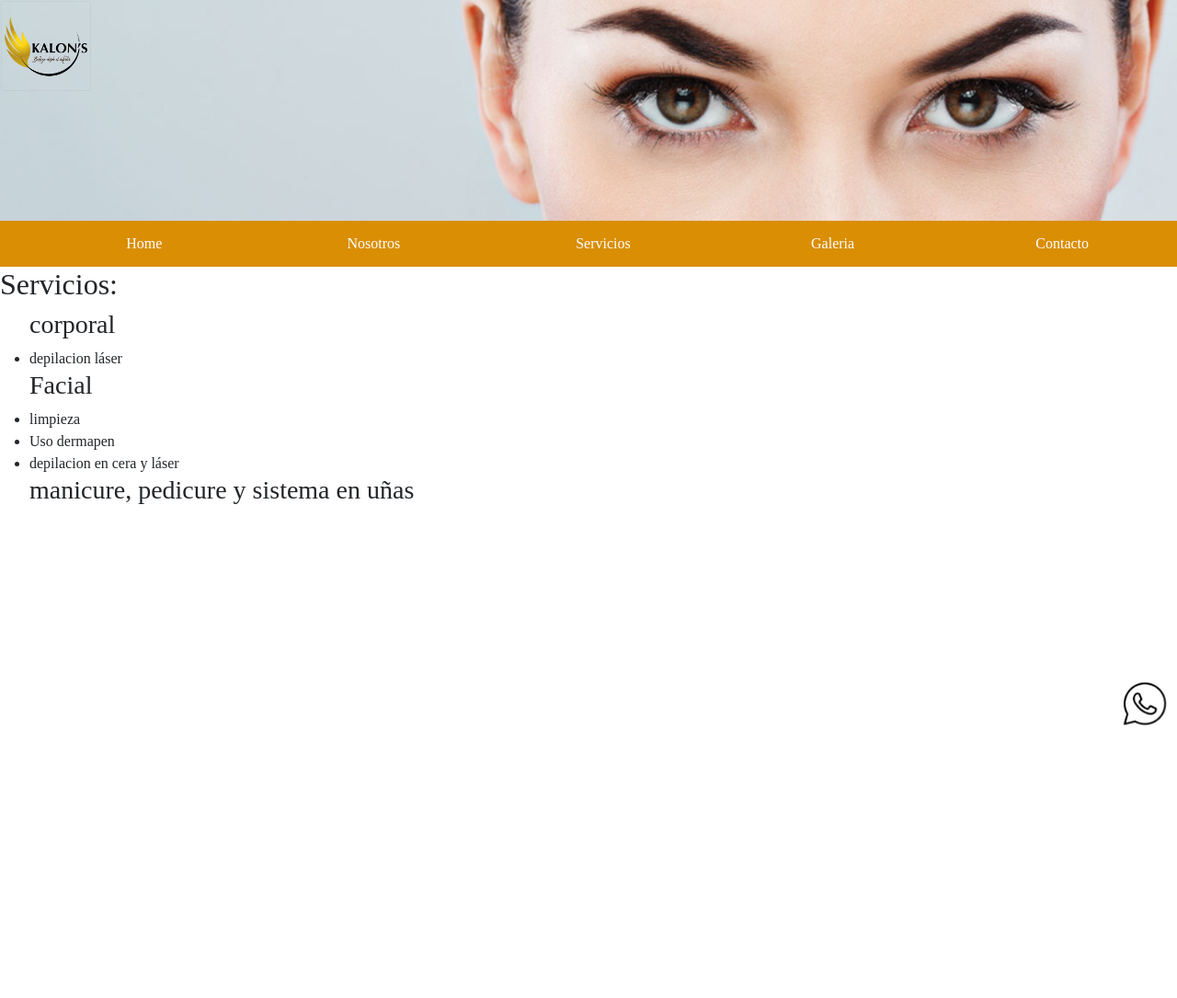
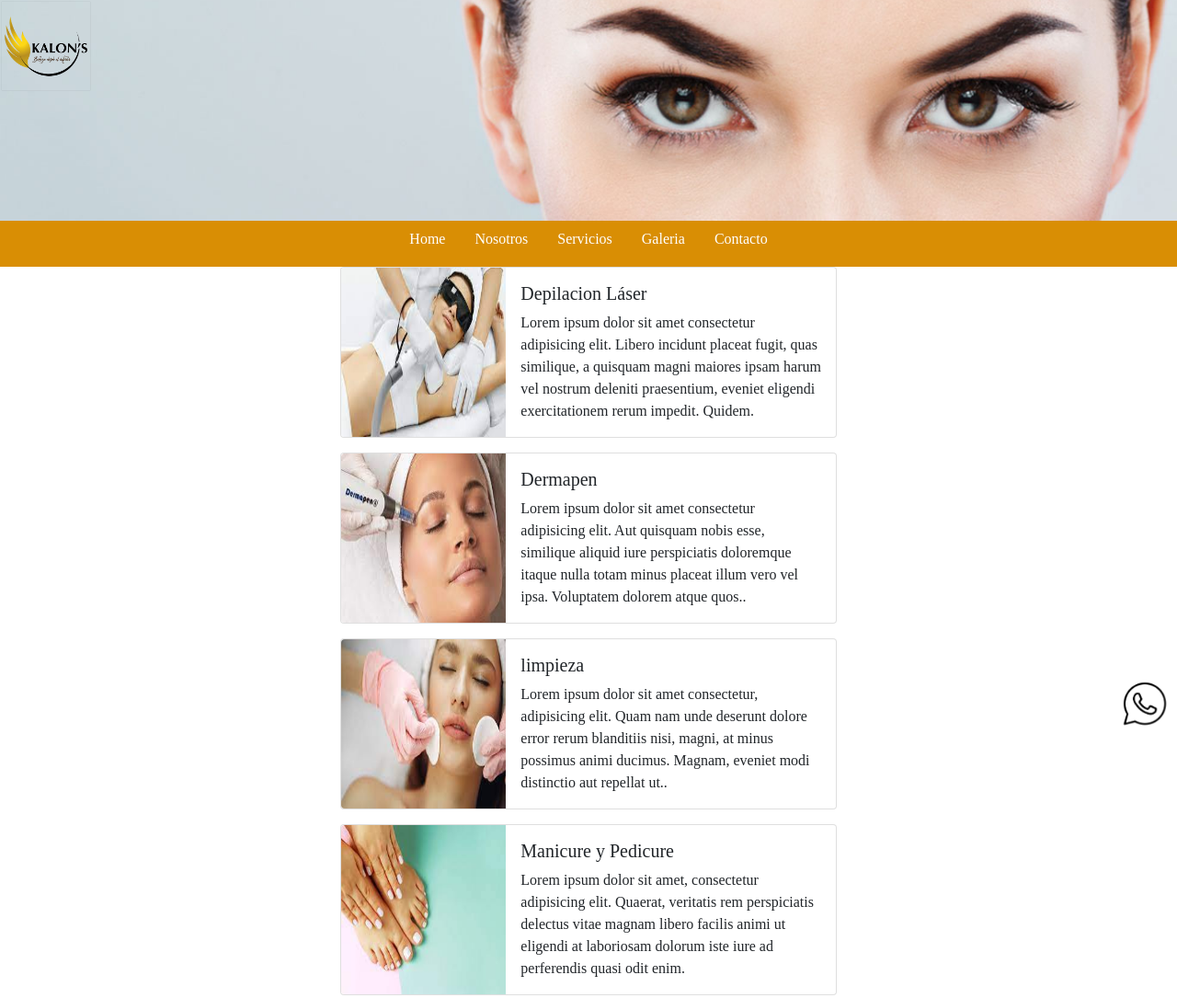
Before and after one commit to DiegoCaceresD/Diego-Caceres-Proyecto-Final-DW, a plain HTML site: page html/servicios.html in a window 1280 px wide. Shown: the top 1085 px of the page at 92% size. Drawn offline with nearby package versions, Linux system fonts and the light colour scheme; a web font is replaced by a local one.

Commit message:
bootstrap a los navbar

```diff
--- a/css/estilos.css
+++ b/css/estilos.css
@@ -24,9 +24,7 @@ header{
 }
 
 .items {
-  display: flex;
   height: 100%;
-  width: 100%;
   justify-content: center;
   align-items: center;
 }
@@ -62,7 +60,7 @@ header{
 /* MAIN */
 
 main {
-  height: 100vh;
+  height: 100%;
   width: auto;
   position: relative;
 }
@@ -87,7 +85,16 @@ main {
   height: 200px;
   width: 100%;
 }
+.imgServicios{
+  height: 100%;
+}
 
+.servicios{
+  display: flex;
+  flex-direction: column;
+  align-items: center;
+  justify-content: center;
+}
 
 @media only screen and (max-width: 800px) {
   main {
--- a/html/servicios.html
+++ b/html/servicios.html
@@ -22,27 +22,80 @@
       </div>
     </header>
     <nav id="navBar">
-      <ul id="lista">
-        <li class="items">
-          <a href="../index.html" class="anchor">Home</a>
+      <ul class="nav justify-content-center">
+        <li class="nav-item">
+          <a class="nav-link active anchor" aria-current="page" href="../index.html">Home</a>
         </li>
-        <li class="items">
-          <a href="nosotros.html" class="anchor">Nosotros</a>
+        <li class="nav-item">
+          <a class="nav-link anchor" href="nosotros.html">Nosotros</a>
         </li>
-        <li class="items">
-          <a href="servicios.html" class="anchor">Servicios</a>
+        <li class="nav-item">
+          <a class="nav-link anchor" href="servicios.html">Servicios</a>
         </li>
-        <li class="items">
-          <a href="galeria.html" class="anchor">Galeria</a>
+        <li class="nav-item">
+          <a class="nav-link anchor" href="galeria.html">Galeria</a>
         </li>
-        <li class="items">
-          <a href="contacto.html" class="anchor">Contacto</a>
+        <li class="nav-item">
+          <a class="nav-link anchor " href="contacto.html">Contacto</a>
         </li>
       </ul>
     </nav>
     <main>
-      <h2>Servicios:</h2>
-      <ul>
+      <section class="servicios">
+      <div class="card mb-3" style="max-width: 540px;">
+        <div class="row g-0">
+          <div class="col-md-4">
+            <img src="../img/depilacionLaser.jpg" class="img-fluid rounded-start imgServicios" alt="...">
+          </div>
+          <div class="col-md-8">
+            <div class="card-body">
+              <h5 class="card-title">Depilacion Láser</h5>
+              <p class="card-text">Lorem ipsum dolor sit amet consectetur adipisicing elit. Libero incidunt placeat fugit, quas similique, a quisquam magni maiores ipsam harum vel nostrum deleniti praesentium, eveniet eligendi exercitationem rerum impedit. Quidem.</p>
+            </div>
+          </div>
+        </div>
+      </div>
+      <div class="card mb-3" style="max-width: 540px;">
+        <div class="row g-0">
+          <div class="col-md-4">
+            <img src="../img/dermapen.jpg" class="img-fluid rounded-start imgServicios" alt="...">
+          </div>
+          <div class="col-md-8">
+            <div class="card-body">
+              <h5 class="card-title">Dermapen</h5>
+              <p class="card-text">Lorem ipsum dolor sit amet consectetur adipisicing elit. Aut quisquam nobis esse, similique aliquid iure perspiciatis doloremque itaque nulla totam minus placeat illum vero vel ipsa. Voluptatem dolorem atque quos..</p>
+            </div>
+          </div>
+        </div>
+      </div>
+      <div class="card mb-3" style="max-width: 540px;">
+        <div class="row g-0">
+          <div class="col-md-4">
+            <img src="../img/limpiezaFacial.jpg" class="img-fluid rounded-start imgServicios" alt="...">
+          </div>
+          <div class="col-md-8">
+            <div class="card-body">
+              <h5 class="card-title">limpieza</h5>
+              <p class="card-text">Lorem ipsum dolor sit amet consectetur, adipisicing elit. Quam nam unde deserunt dolore error rerum blanditiis nisi, magni, at minus possimus animi ducimus. Magnam, eveniet modi distinctio aut repellat ut..</p>
+            </div>
+          </div>
+        </div>
+      </div>
+      <div class="card mb-3" style="max-width: 540px;">
+        <div class="row g-0">
+          <div class="col-md-4">
+            <img src="../img/manicurePedicure.jpg" class="img-fluid rounded-start imgServicios" alt="...">
+          </div>
+          <div class="col-md-8">
+            <div class="card-body">
+              <h5 class="card-title">Manicure y Pedicure</h5>
+              <p class="card-text">Lorem ipsum dolor sit amet, consectetur adipisicing elit. Quaerat, veritatis rem perspiciatis delectus vitae magnam libero facilis animi ut eligendi at laboriosam dolorum iste iure ad perferendis quasi odit enim.</p>
+            </div>
+          </div>
+        </div>
+      </div>
+    </section>
+      <!-- <ul>
         <h3>corporal</h3>
         <li>depilacion láser</li>
         <h3>Facial</h3>
@@ -50,7 +103,7 @@
         <li>Uso dermapen</li>
         <li>depilacion en cera y láser</li>
         <h3>manicure, pedicure y sistema en uñas</h3>
-      </ul>
+      </ul> -->
       <div class="chat">
         <a
           href="https://api.whatsapp.com/send/?phone=56937616361&text&app_absent=0"
```
Also changed, not shown: html/contacto.html (+11 -11 lines), html/galeria.html (+11 -11 lines), html/nosotros.html (+21 -2 lines), index.html (+20 -1 lines), img/depilacionLaser.jpg (added), img/dermapen.jpg (added), img/limpiezaFacial.jpg (added), img/manicurePedicure.jpg (added).
